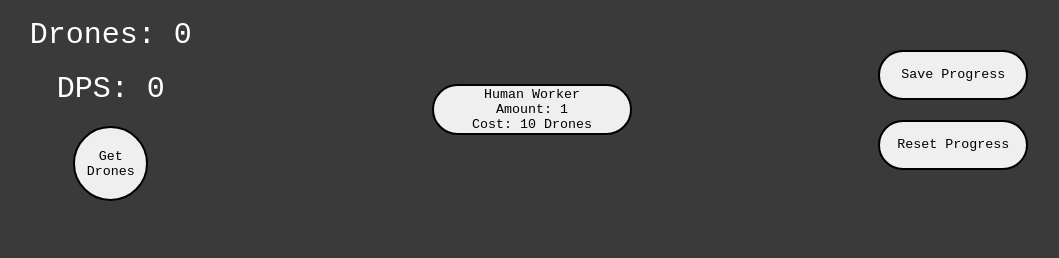
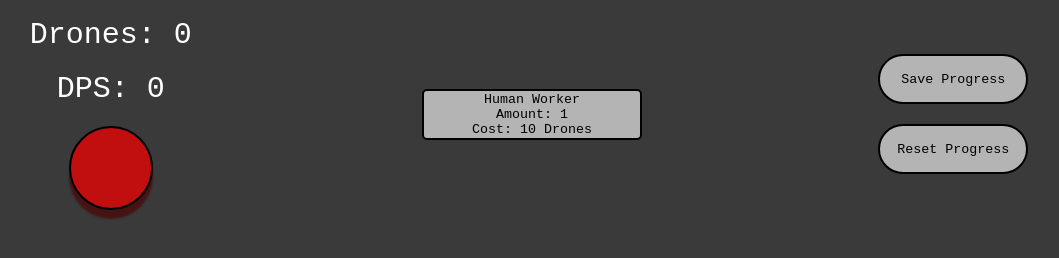
Before and after one commit to WindBreaker1/Drone-Clicker, a plain HTML site: page index.html in a window 1280 px wide. Shown: the whole page, without its empty margins (108-1167 px from the left). Drawn offline with Linux system fonts and the light colour scheme.

Commit message:
added autosave

```diff
--- a/css/main.css
+++ b/css/main.css
@@ -12,6 +12,7 @@ button {
   font-family: monospace;
   cursor: pointer;
   border: none;
+  background-color: #b4b4b4;
 }
 
 #main-grid {
@@ -56,10 +57,17 @@ button {
 
 #click-button {
   margin: 10px;
-  width: 75px;
-  height: 75px;
+  padding: 40px;
   border: 2px solid, black;
   border-radius: 50px;
+  background-color: #c10e0e;
+  box-shadow: 0px 9px 2px #4d0000a8;
+}
+
+#click-button:active {
+  height: 20px;
+  transform: translateY(4px);
+  box-shadow: 0px 5px 1px #450000d0;
 }
 
 #clicks-button:active {
@@ -68,10 +76,10 @@ button {
 
 .passive-upgrade {
   margin: auto;
-  width: 200px;
+  width: 220px;
   height: auto;
   border: 2px solid, black;
-  border-radius: 50px;
+  border-radius: 5px;
 }
 
 #save-text {
--- a/index.html
+++ b/index.html
@@ -17,7 +17,7 @@
     <div id="click-flexbox">
       <div id="drones-text">Drones: 0</div>
       <div id="dps-text">DPS: 0</div>
-      <button id="click-button">Get Drones</button>
+      <button id="click-button"></button>
     </div>
     <div id="upgrades-flexbox">
       <button class="passive-upgrade" id="human-worker-button">
--- a/js/main.js
+++ b/js/main.js
@@ -17,12 +17,12 @@ let dps = Math.trunc(JSON.parse(localStorage.getItem("dps")));
 //update text functions
 
 function updateText() {
-  dronesText.innerText = `Drones: ${Math.trunc(drones)}`;
-  setInterval(function () {dronesText.innerText = `Drones: ${Math.trunc(drones)}`}, 1000);
-
   dpsText.innerText = `DPS: ${Math.trunc(dps)}`;
 
   humanWorkerButton.innerText = `Human Worker \n Amount: ${humanWorker.amount} \n Cost: ${Math.trunc(humanWorker.cost)} Drones`;
+
+  dronesText.innerText = `Drones: ${Math.trunc(drones)}`;
+  setInterval(function () {dronesText.innerText = `Drones: ${Math.trunc(drones)}`}, 1000);
 }
 
 //click function
@@ -83,6 +83,13 @@ function saveProgress() {
 }
 saveButton.addEventListener("click", saveProgress);
 
+//autosave system
+
+function autoSave() {
+  setInterval(saveProgress, 600000);
+}
+autoSave();
+
 //reset progress
 
 function resetProgress() {
```
